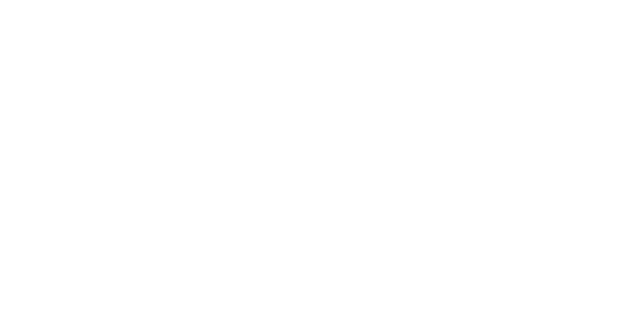
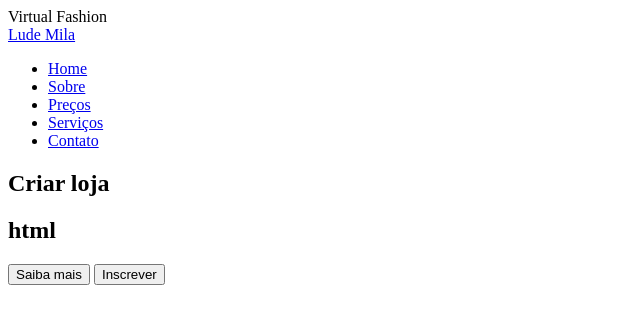
Before and after one commit to lude-milaa/DEV_WEBIOS_2024, a plain HTML site: page Trabalho_E-commerce/index.html in a window 1280 px wide. Shown: the whole page, without its empty margins (0-640 px from the left). Drawn offline with Linux system fonts and the light colour scheme.

Commit message:
teste trabalho

```diff
--- a/CSS/CSS06-Float/style.css
+++ b/CSS/CSS06-Float/style.css
@@ -1,14 +1,10 @@
 img{
     width: 400px;
-    clear: left;
-
 }
-
 #paragrafo{
     width: 400px;
     float: right;
 }
-
 #paragrafo2{
     width: 400px;
     float: right;
--- a/Trabalho_E-commerce/index.html
+++ b/Trabalho_E-commerce/index.html
@@ -0,0 +1,32 @@
+<!DOCTYPE html>
+<html lang="pt-br">
+<head>
+    <meta charset="UTF-8">
+    <meta http-equiv="X-UA-Compatible" content="IE=edge"
+    <title>Virtual Fashion</title>
+</head>
+<body>
+    <nav>
+        <div class="logo">
+            <a href="index.html">Lude Mila</a>
+        </div>
+        <ul>
+            <li> <a href="#">Home</a></li>
+            <li> <a href="#">Sobre</a></li>
+            <li> <a href="#">Preços</a></li>
+            <li> <a href="#">Serviços</a></li>
+            <li> <a href="#">Contato</a></li>
+        </ul>
+    </nav>
+    <section class="banner">
+        <div class="Texto">
+            <h1 class="titulo">Criar loja</h1>
+            <h2 class="sub_titulo"> html </h2>
+            <div class="botoes">
+                <button class="n-overlay">Saiba mais</button>
+                <button class="n-overlay">Inscrever</button>
+        </div>
+        </div>
+    </section>
+</body>
+</html>
```
